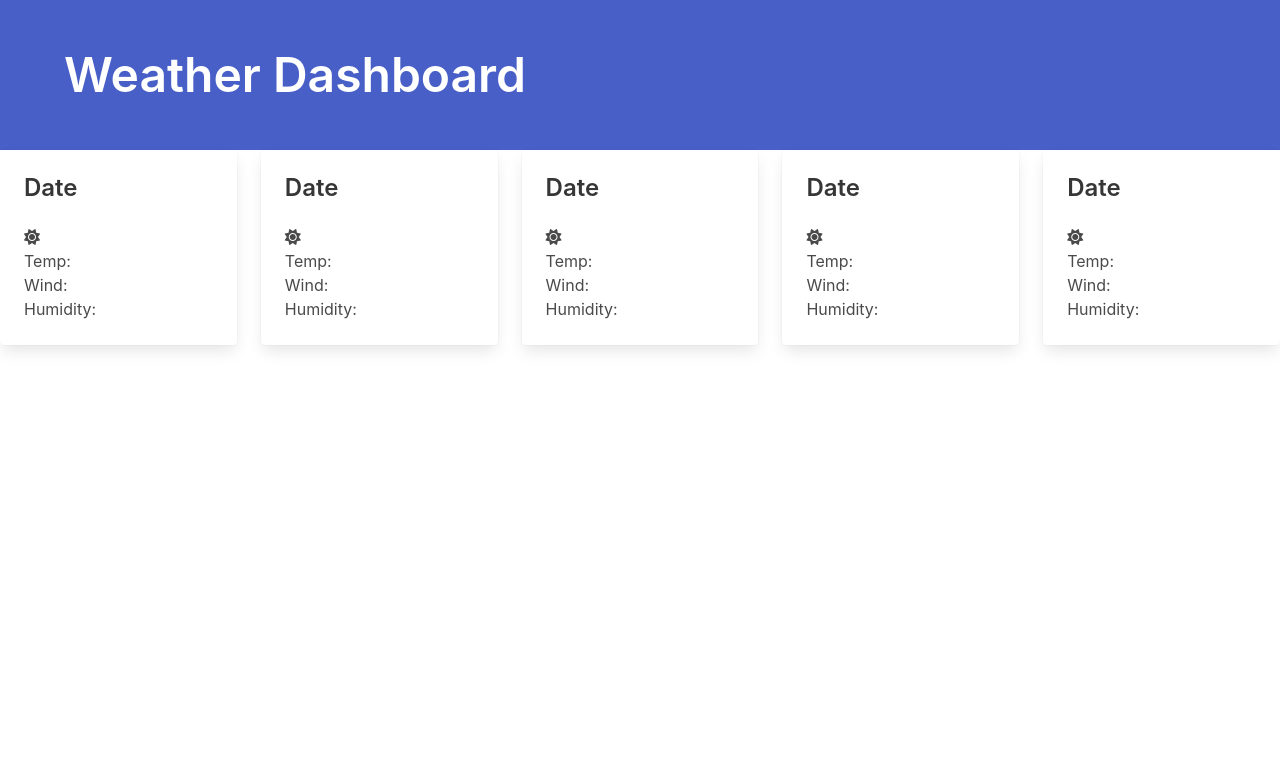
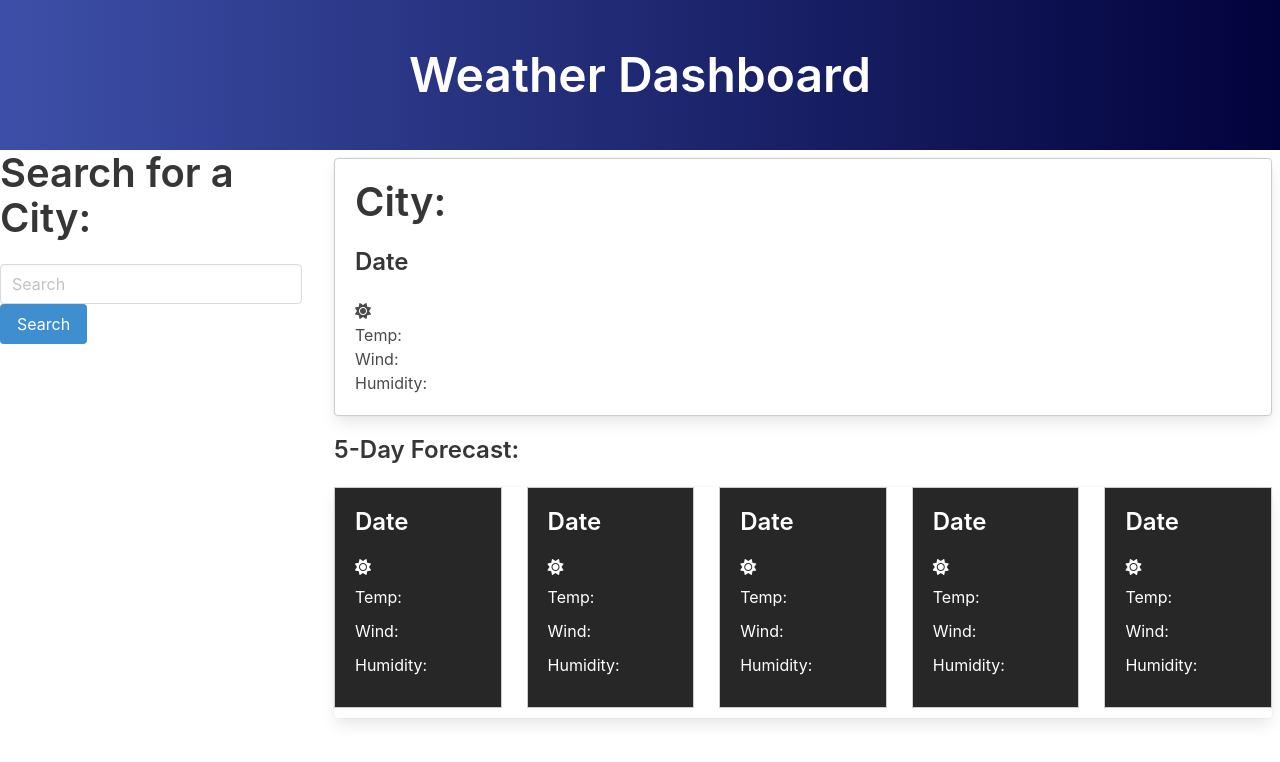
Before and after one commit to RobertWright0830/WeatherDashboard, a plain HTML site: page index.html in a window 1280 px wide. Drawn offline with nearby package versions, Linux system fonts and the light colour scheme.

Commit message:
more html and css updates

```diff
--- a/assets/css/style.css
+++ b/assets/css/style.css
@@ -0,0 +1,46 @@
+#grad {
+    background-image: linear-gradient(to right, rgb(61, 79, 168), rgb(2, 2, 60));
+}
+
+.titletext {
+    text-align: center;
+}
+
+.current-card {
+    border: 1px solid #ccc;
+    padding: 20px;
+    margin-bottom: 20px;
+}
+
+.forecast-cards {
+    display: flex;
+    flex-wrap: wrap;
+    justify-content: space-between;
+}
+
+
+.day-card {
+    flex-basis: calc(20% - 20px);
+    border: 1px solid #ccc;
+    padding: 0;
+    margin-bottom: 10px;
+    display: flex;
+    flex-direction: column;
+    justify-content: space-between;
+    background-color: rgb(39, 39, 39);
+    color: white;
+}
+
+.weather-column {
+    padding: 20px;
+}
+
+.day-card-content {
+    padding: 20px;
+}
+
+.day-card-content h2,
+.day-card-content i,
+.day-card-content h3 {
+    margin-bottom: 10px;
+}
--- a/index.html
+++ b/index.html
@@ -1,3 +1,5 @@
+<!-- set up title bar and 5 day forecast card layout -->
+<!-- continue setting up sections with city search, list of localstorage cities, and current Weather -->
 <!DOCTYPE html>
 <html lang="en">
 <head>
@@ -6,20 +8,40 @@
     <title>Weather Dashboard</title>
     <script src="https://kit.fontawesome.com/db51f3e98d.js" crossorigin="anonymous"></script>
     <link rel="stylesheet" href="https://cdn.jsdelivr.net/npm/bulma@0.9.4/css/bulma.min.css">
+    <link rel="stylesheet" href="assets/css/style.css">
+
 </head>
 <body>
-    <section class="hero is-link">
+
+    <section class="hero is-link" id="grad">
         <div class="hero-body">
-            <div class="container">
+            <div class="container titletext">
                 <h1 class="title is-1"><strong>Weather Dashboard</strong></h1>
             </div>
         </div>
     </section>
 
-    <div class="columns">
-        <div class="column">
-            <div class="card">
-                <div class="card-content">
+    <!-- Main Content Container -->
+    <div class="main-container columns">
+        <!-- Search Column -->
+        <div class="search-column column is-one-quarter-desktop is-full-mobile">
+            <!-- Search Form -->
+            <h1 class="title is-2">Search for a City:</h1>
+            <div class="search-form">
+                <input class="input" type="text" placeholder="Search">
+                <button class="button is-info">Search</button>
+            </div>
+            <!-- Buttons from Local Storage -->
+            <div class="button-list">
+
+            </div>
+        </div>
+
+        <!-- Weather Column -->
+        <div class="weather-column column">
+            <div class="current-card card is-three-quarter-desktop is-full-mobile">
+                <div class="current-card-content">
+                    <h1 class="title is-2">City:<h1>
                     <h2 class="title is-4">Date</h2>
                     <i class="fa-solid fa-sun"></i>
                     <h3>Temp:</h3>
@@ -27,44 +49,38 @@
                     <h3>Humidity:</h3>
                 </div>
             </div>
-        </div>
-        <div class="column">
-            <div class="card">
-                <div class="card-content">
-                    <h2 class="title is-4">Date</h2>
+        <h2  class="title is-4">5-Day Forecast:</h2>
+            <div class="forecast-cards card is-three-quarter-desktop is-full-mobile ">
+                <div class="day-card-content day-card">
+                    <h2 class="title is-4 has-text-white">Date</h2>
                     <i class="fa-solid fa-sun"></i>
                     <h3>Temp:</h3>
                     <h3>Wind:</h3>
                     <h3>Humidity:</h3>
                 </div>
-            </div>
-        </div>
-        <div class="column">
-            <div class="card">
-                <div class="card-content">
-                    <h2 class="title is-4">Date</h2>
+                <div class="day-card-content day-card">
+                    <h2 class="title is-4 has-text-white">Date</h2>
                     <i class="fa-solid fa-sun"></i>
                     <h3>Temp:</h3>
                     <h3>Wind:</h3>
                     <h3>Humidity:</h3>
                 </div>
-            </div>
-        </div>
-        <div class="column">
-            <div class="card">
-                <div class="card-content">
-                    <h2 class="title is-4">Date</h2>
+                <div class="day-card-content day-card">
+                    <h2 class="title is-4 has-text-white">Date</h2>
                     <i class="fa-solid fa-sun"></i>
                     <h3>Temp:</h3>
                     <h3>Wind:</h3>
                     <h3>Humidity:</h3>
                 </div>
-            </div>
-        </div>
-        <div class="column">
-            <div class="card">
-                <div class="card-content">
-                    <h2 class="title is-4">Date</h2>
+                <div class="day-card-content day-card">
+                    <h2 class="title is-4 has-text-white">Date</h2>
+                    <i class="fa-solid fa-sun"></i>
+                    <h3>Temp:</h3>
+                    <h3>Wind:</h3>
+                    <h3>Humidity:</h3>
+                </div>
+                <div class="day-card-content day-card">
+                    <h2 class="title is-4 has-text-white">Date</h2>
                     <i class="fa-solid fa-sun"></i>
                     <h3>Temp:</h3>
                     <h3>Wind:</h3>
```
